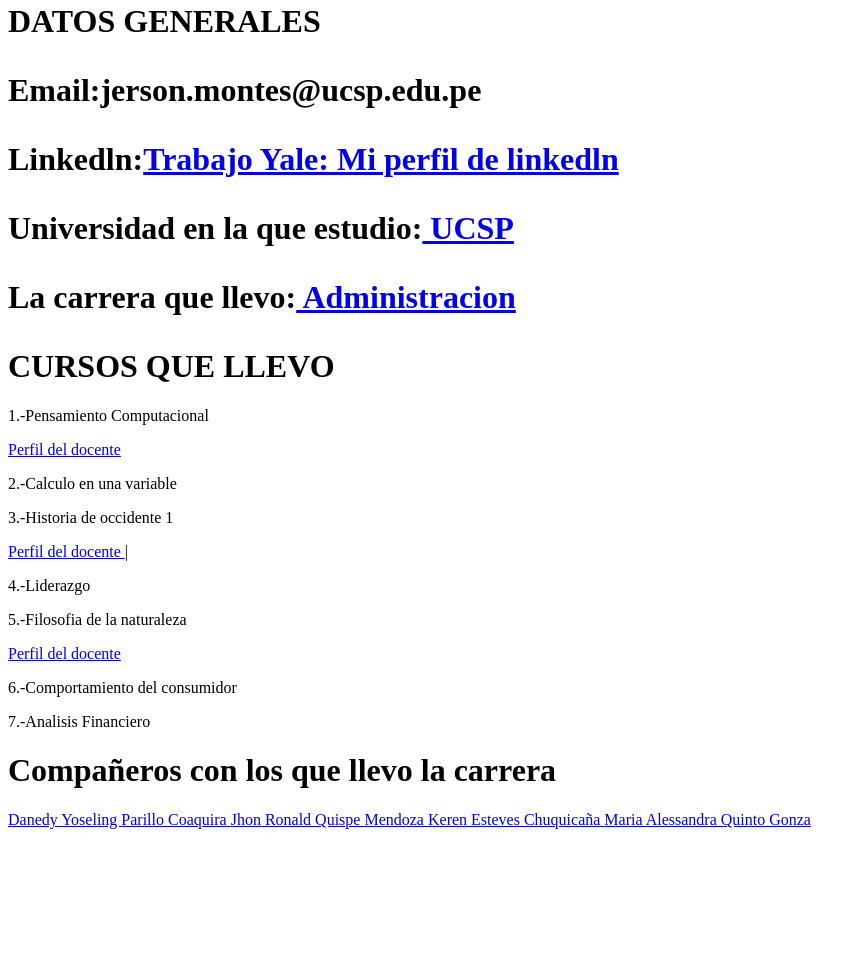
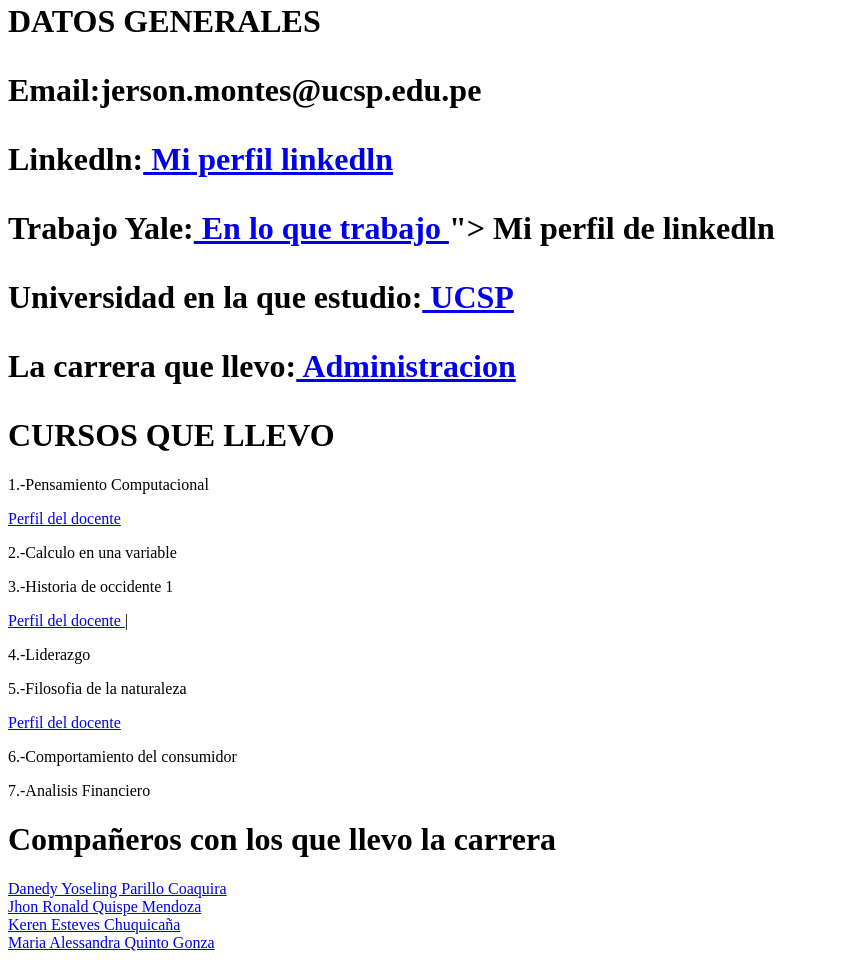
Before and after one commit to JersonML05/Jerson-Luis-Montes-Laura-github.io, a plain HTML site: page index.html in a window 1280 px wide. Shown: the part 156-1116 px from the top of the page, without its empty margins (0-866 px from the left). Before the commit the page ends 993 px from the top, so only its background shows below. Drawn offline with Linux system fonts and the light colour scheme.

Commit message:
Update index.html

```diff
--- a/index.html
+++ b/index.html
@@ -8,8 +8,8 @@
 <p>Soy estudiante de tercer semestre de la carrera de administracion de negocios
 <h1>DATOS GENERALES
      <P>Email:jerson.montes@ucsp.edu.pe
-     <p>Linkedln:<a href="https://pe.linkedin.com/in/jerson-montes-laura-1a7395198"
-     <p>Trabajo Yale:<a href="https://www.yalelatinoamerica.com/es/tecnicos-certificados/Instaladores-Peru"
+     <p>Linkedln:<a href="https://pe.linkedin.com/in/jerson-montes-laura-1a7395198"> Mi perfil linkedln </a> <br>
+     <p>Trabajo Yale:<a href="https://www.yalelatinoamerica.com/es/tecnicos-certificados/Instaladores-Peru"> En lo que trabajo </a>
 
 "> Mi perfil de linkedln</a>
 
@@ -27,9 +27,9 @@
      <p>6.-Comportamiento del consumidor</p>
      <p>7.-Analisis Financiero</p>
 <h1>Compañeros con los que llevo la carrera</h1>
-     <a href="https://danedyp.github.io/Danedy-Yoseling-Parillo-Coaquira/"> Danedy Yoseling Parillo Coaquira </a>
-     <a href="https://jhony241.github.io/Jhon-Ronald-Quispe-Mendoza.github.io/"> Jhon Ronald Quispe Mendoza </a>
-     <a href="https://kerensteves.github.io/Keren-page/"> Keren Esteves Chuquicaña </a>
+     <a href="https://danedyp.github.io/Danedy-Yoseling-Parillo-Coaquira/"> Danedy Yoseling Parillo Coaquira </a><br>
+     <a href="https://jhony241.github.io/Jhon-Ronald-Quispe-Mendoza.github.io/"> Jhon Ronald Quispe Mendoza </a><br>
+     <a href="https://kerensteves.github.io/Keren-page/"> Keren Esteves Chuquicaña </a><br>
      <a href="https://mariaquintog.github.io/"> Maria Alessandra Quinto Gonza </a>
 </body>
 </html>
```
